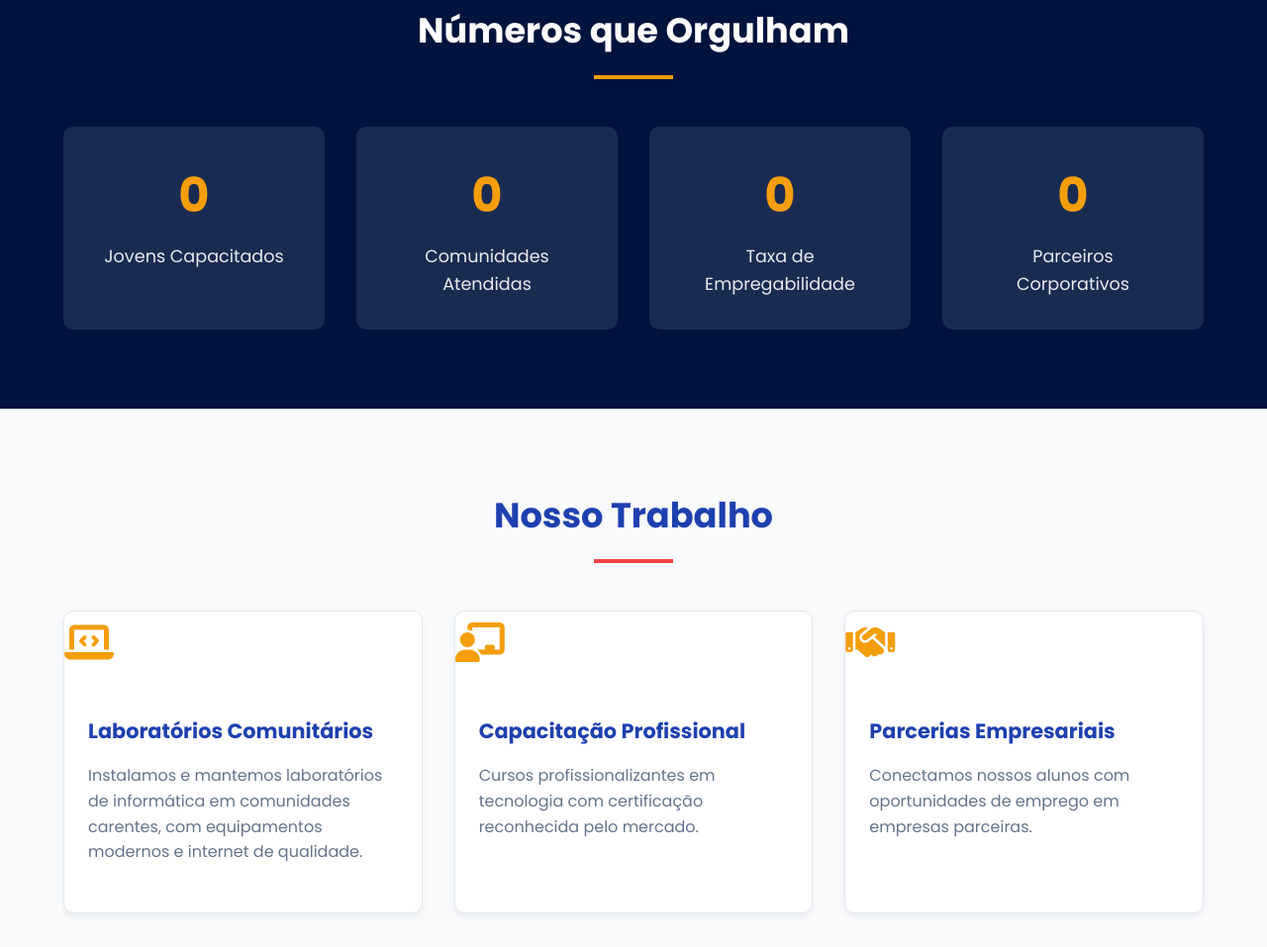
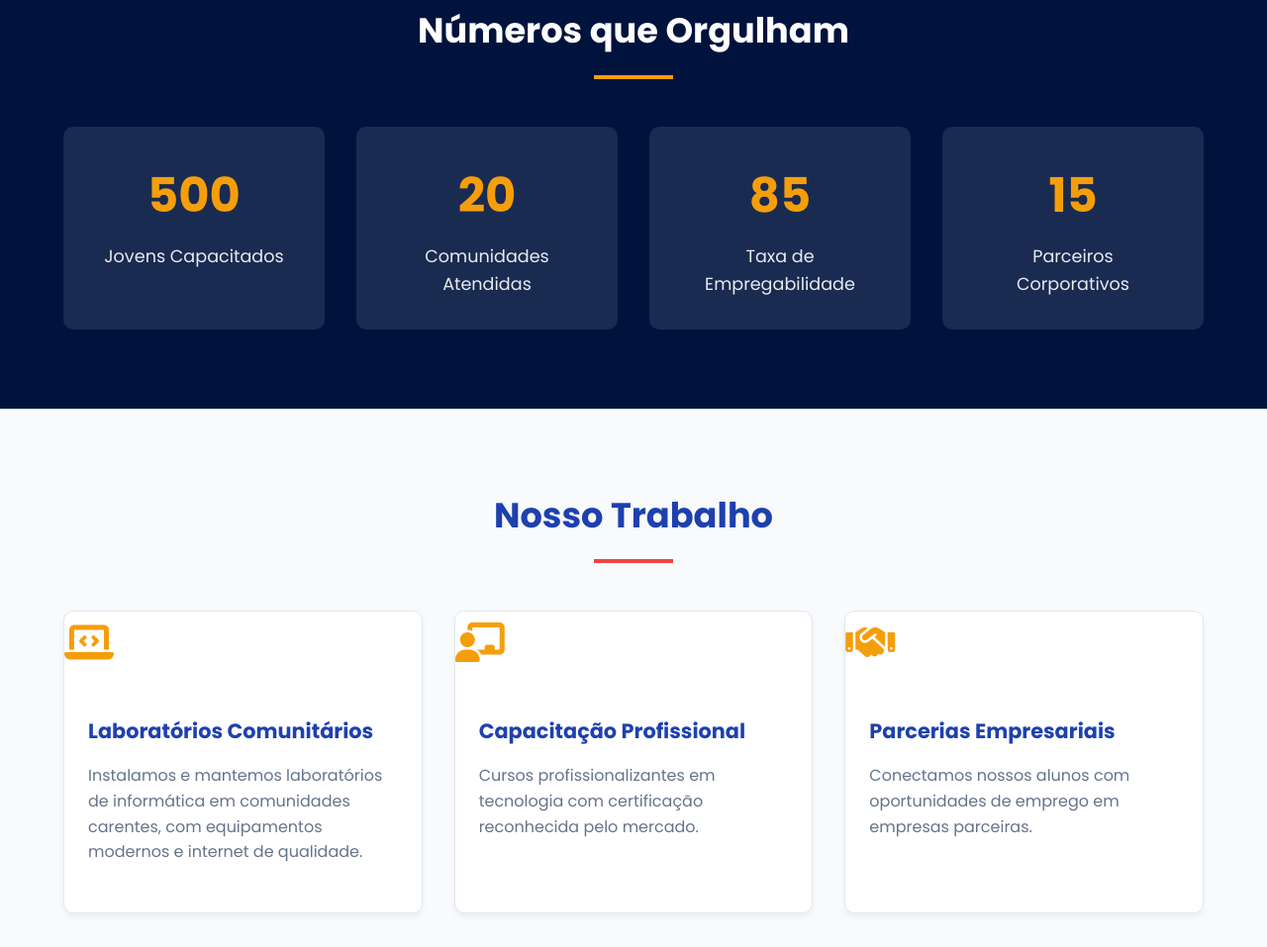
Before and after one commit to Ryanslx/pim_faculdade, a plain HTML site: page index.html in a window 1280 px wide. Shown: the part 1731-2688 px from the top of the page at 99% size. Drawn offline with Linux system fonts and the light colour scheme.

Commit message:
Update index.html

```diff
--- a/index.html
+++ b/index.html
@@ -776,19 +776,19 @@
             <h2 class="section-title">Números que Orgulham</h2>
             <div class="stats-grid">
                 <div class="stat-item">
-                    <div class="stat-number" data-count="500">0</div>
+                    <div class="stat-number" data-count="500">500</div>
                     <div class="stat-label">Jovens Capacitados</div>
                 </div>
                 <div class="stat-item">
-                    <div class="stat-number" data-count="20">0</div>
+                    <div class="stat-number" data-count="20">20</div>
                     <div class="stat-label">Comunidades Atendidas</div>
                 </div>
                 <div class="stat-item">
-                    <div class="stat-number" data-count="85">0</div>
+                    <div class="stat-number" data-count="85">85</div>
                     <div class="stat-label">Taxa de Empregabilidade</div>
                 </div>
                 <div class="stat-item">
-                    <div class="stat-number" data-count="15">0</div>
+                    <div class="stat-number" data-count="15">15</div>
                     <div class="stat-label">Parceiros Corporativos</div>
                 </div>
             </div>
```
